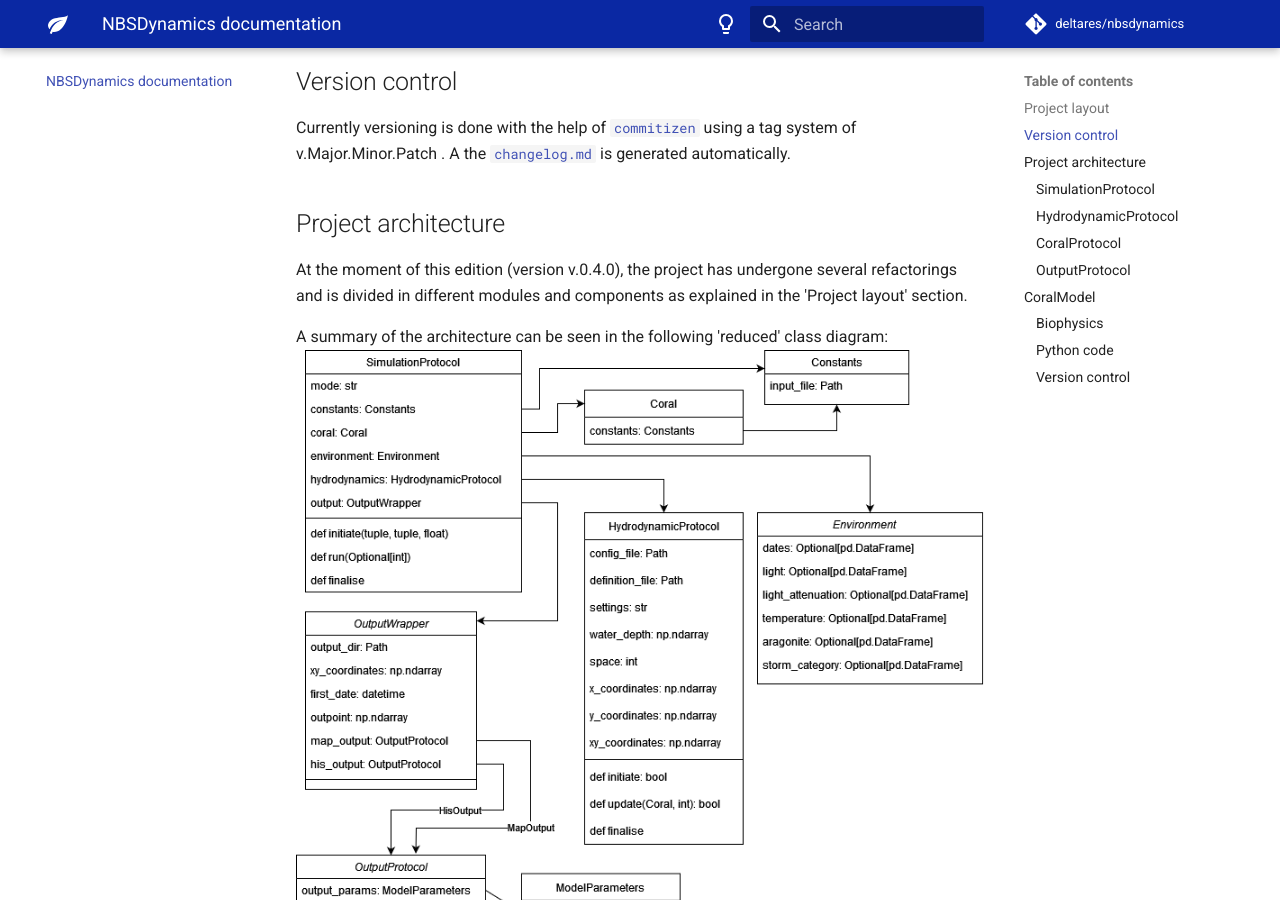
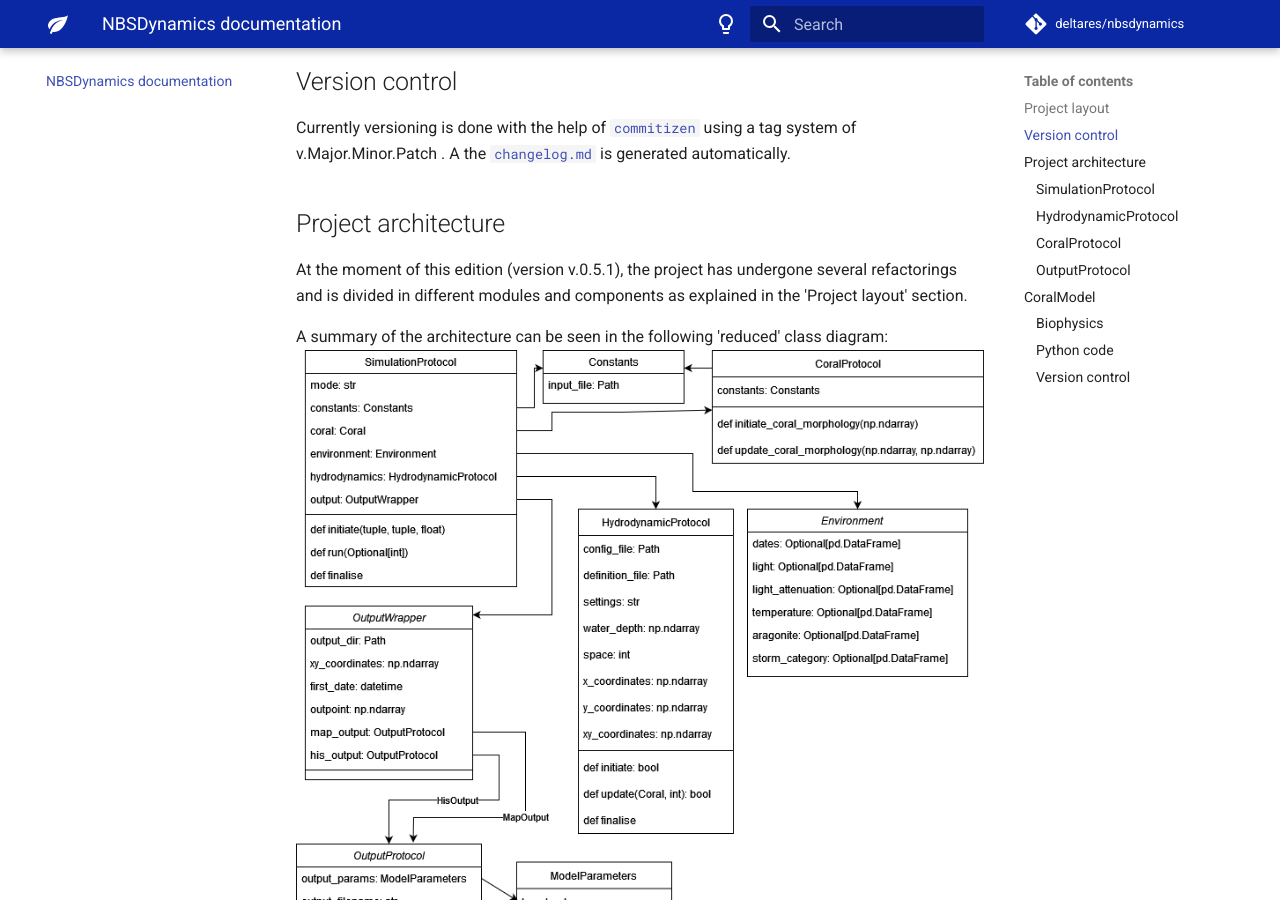
Before and after one commit to Deltares-research/NBSDynamics, an MkDocs documentation site: the page built from docs/index.md, in a window 1280 px wide and 900 px high, scrolled down 573 px. Built offline with MkDocs 1.6.1 and Material for MkDocs 9.7.7, drawn with Linux system fonts in a browser that asks for light colours; comment, search, counter and statistics services are not loaded.

Commit message:
docs(index.md;diagrams/): Updated / renamed architecture diagrams

```diff
--- a/docs/index.md
+++ b/docs/index.md
@@ -20,22 +20,22 @@ The project is currently being structured as follows:
 Currently versioning is done with the help of [`commitizen`](https://commitizen-tools.github.io/commitizen/) using a tag system of v.Major.Minor.Patch . A the [`changelog.md`](changelog.md) is generated automatically.
 
 ## Project architecture
-At the moment of this edition (version v.0.4.0), the project has undergone several refactorings and is divided in different modules and components as explained in the 'Project layout' section.
+At the moment of this edition (version v.0.5.1), the project has undergone several refactorings and is divided in different modules and components as explained in the 'Project layout' section.
 
 A summary of the architecture can be seen in the following 'reduced' class diagram:
-![`Class diagram v.0.4.0`](./diagrams/general_class_diagram.png)
+![`Class diagram`](./diagrams/general_class_diagram-GeneralClassDiagram.png)
 
 ### SimulationProtocol
-![`SimulationProtocol v.0.4.0`](./diagrams/simulation_protocol.png)
+![`SimulationProtocol`](./diagrams/general_class_diagram-SimulationProtocol.png)
 
 ### HydrodynamicProtocol
-![`HydrodynamicProtocol v.0.4.0`](./diagrams/hydrodynamic_protocol.png)
+![`HydrodynamicProtocol`](./diagrams/general_class_diagram-HydrodynamicProtocol.png)
 
 ### CoralProtocol
-![`CoralProtocol v.0.4.0`](./diagrams/coral_protocol.png)
+![`CoralProtocol`](./diagrams/general_class_diagram-CoralProtocol.png)
 
 ### OutputProtocol
-![`OutputProtocol v.0.4.0`](./diagrams/output_protocol.png)
+![`OutputProtocol`](./diagrams/general_class_diagram-OutputProtocol.png)
 
 
 ## CoralModel
```
Also changed, not shown: docs/diagrams/coral_protocol.png (deleted), docs/diagrams/general_class_diagram-CoralProtocol.png (added), docs/diagrams/general_class_diagram-GeneralClassDiagram.png (added), docs/diagrams/general_class_diagram-HydrodynamicProtocol.png (added), docs/diagrams/general_class_diagram-OutputProtocol.png (added), docs/diagrams/general_class_diagram-SimulationProtocol.png (added), docs/diagrams/general_class_diagram.png (deleted), docs/diagrams/hydrodynamic_protocol.png (deleted), docs/diagrams/output_protocol.png (deleted), docs/diagrams/simulation_protocol.png (deleted), 1 other file.
